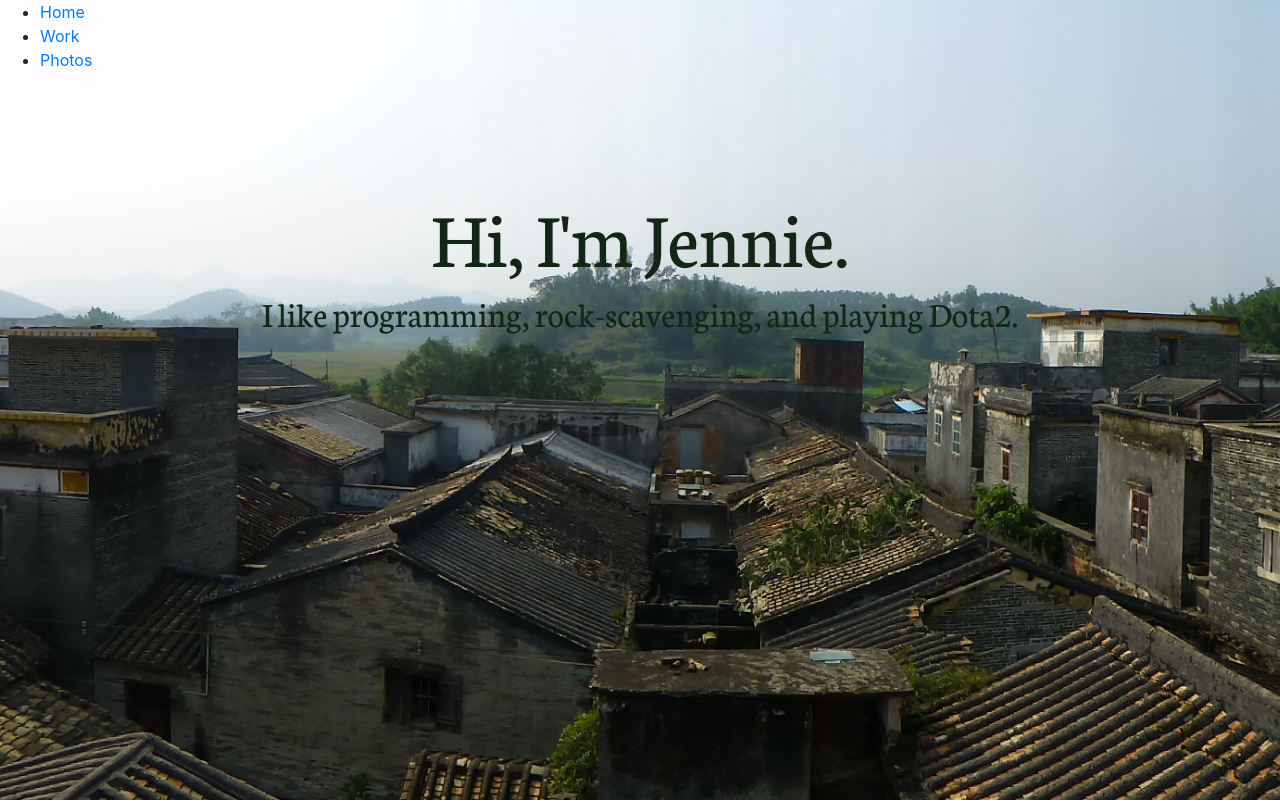
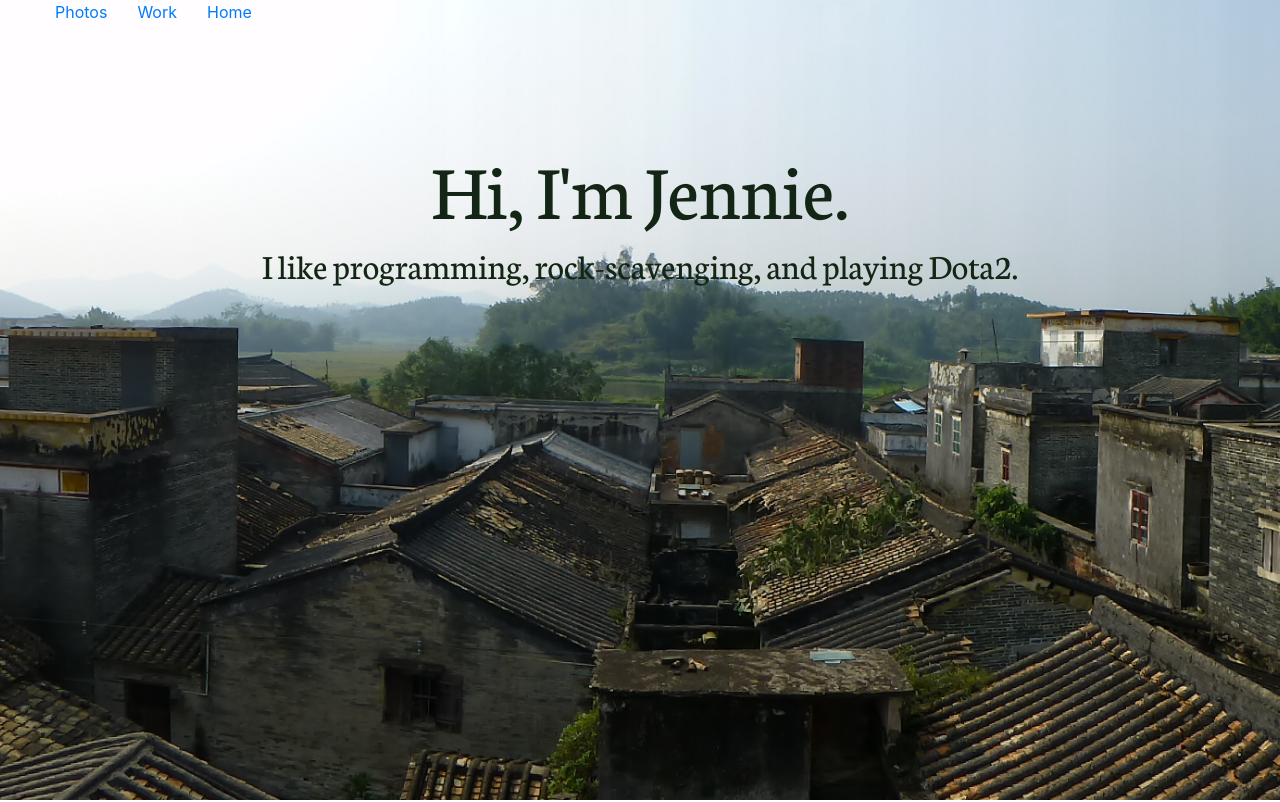
Before and after one commit to JennieChu/website, a plain HTML site: page index.html in a window 1280 px wide. Shown: the top 802 px of the page. Drawn offline with nearby package versions, Linux system fonts and the light colour scheme.

Commit message:
Deleted some unecessary lines

```diff
--- a/css/main.css
+++ b/css/main.css
@@ -15,9 +15,12 @@ html, body {
   }
 
 }
+/*<--Navigation-->*/
 
-body{
-	height:100%;
+.nav li{
+  display:inline-block;
+  float: right;
+  padding: 0 15px 0 15px;
 }
 
 /*<--FullScreen-->*/
```
